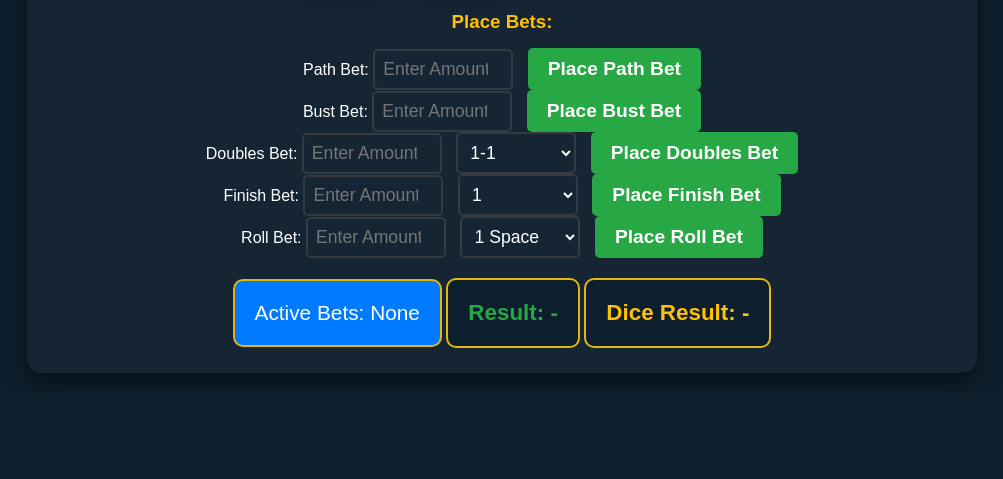
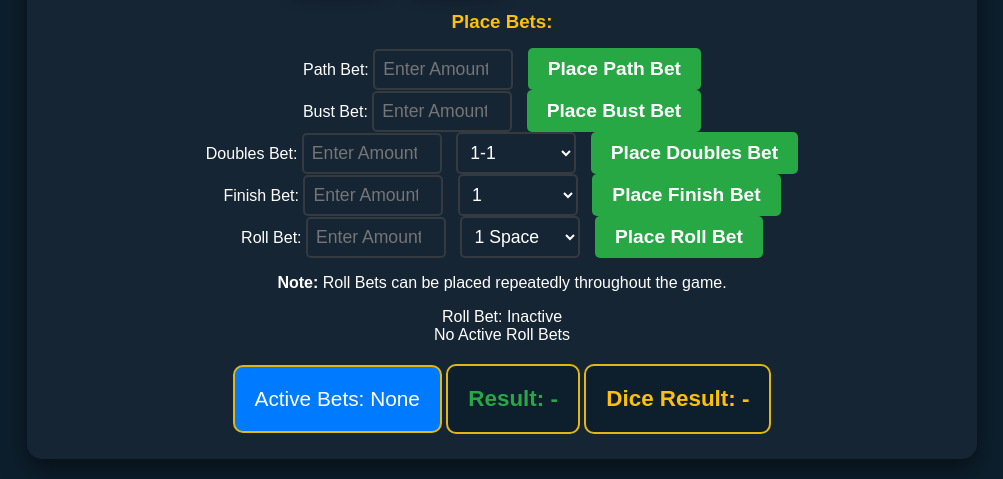
Before and after one commit to HerveP12/Path-To-Victory, a plain HTML site: page index.html in a window 1280 px wide. Shown: the part 578-1057 px from the top of the page, without its empty margins (138-1141 px from the left). Before the commit the page ends 971 px from the top, so only its background shows below. Drawn offline with nearby package versions, Linux system fonts and the light colour scheme.

Commit message:
Update index.html

```diff
--- a/index.html
+++ b/index.html
@@ -208,7 +208,7 @@
         </div>
 
         <!-- Roll Bet -->
-        <div>
+        <div class="roll-bet-section">
           <label for="roll-bet-amount">Roll Bet: </label>
           <input
             type="number"
@@ -224,6 +224,18 @@
             <option value="doubles">Doubles</option>
           </select>
           <button onclick="placeRollBet()">Place Roll Bet</button>
+          <p class="roll-bet-instructions">
+            <strong>Note:</strong> Roll Bets can be placed repeatedly throughout
+            the game.
+          </p>
+          <!-- Roll Bet Active Indicator -->
+          <div id="roll-bet-indicator" class="roll-bet-indicator">
+            Roll Bet: Inactive
+          </div>
+          <!-- Roll Bet List -->
+          <div id="roll-bet-list" class="roll-bet-list">
+            No Active Roll Bets
+          </div>
         </div>
       </div>
 
```
